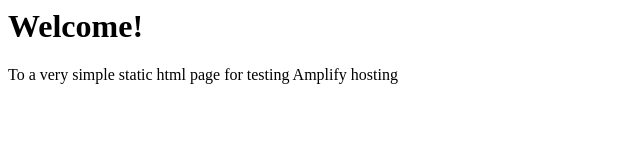
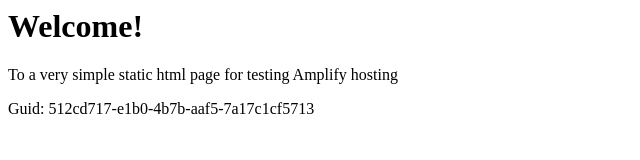
Before and after one commit to aws-aemilia-nrt/Github-PR-Commit-Integration-Test-DoNotTouch-Gith-OKSLNVO2-v1-preprod-ap-northeast-1, a website: page src/index.html in a window 1280 px wide. Shown: the whole page, without its empty margins (0-640 px from the left). Drawn offline with Linux system fonts and the light colour scheme.

Commit message:
commit from integ tests

```diff
--- a/src/index.html
+++ b/src/index.html
@@ -1,3 +1,5 @@
+
+
 <html lang="en">
 
 <head>
@@ -10,6 +12,6 @@
 <body>
     <h1>Welcome!</h1>
     <p>To a very simple static html page for testing Amplify hosting</p>
-</body>
+    <p>Guid: 512cd717-e1b0-4b7b-aaf5-7a17c1cf5713</p></body>
 
 </html>
```
